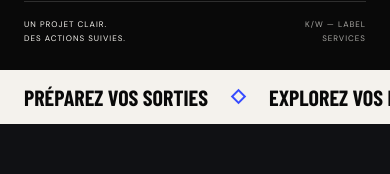
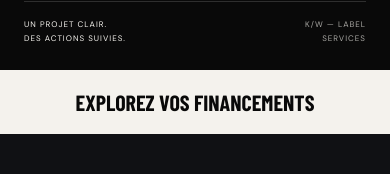
Before and after one commit to MonsieurMass/Kymia, a Next.js app in the folder vitrine/: page / in a window 390 px wide. Shown: the part 560-734 px from the top of the page. Built offline with nearby package versions, Linux system fonts and the light colour scheme; no server answers.

Commit message:
fix(vitrine): repair mobile ticker

```diff
--- a/vitrine/app/globals.css
+++ b/vitrine/app/globals.css
@@ -167,3 +167,9 @@
 .service-starter{display:grid;grid-template-columns:1fr 1fr;gap:70px;background:var(--paper);color:var(--ink)}.service-starter h2{font-size:clamp(50px,6vw,86px);margin:26px 0}.service-starter>div:first-child p{max-width:500px;color:#555}.service-starter h3{font:700 32px/1.1 var(--display);margin-bottom:22px}.service-starter ul{list-style:none;padding:0;margin:0}.service-starter li{position:relative;padding:17px 0 17px 34px;border-bottom:1px solid #c5c4bf}.service-starter li:before{content:'';position:absolute;left:3px;top:24px;width:9px;height:9px;border:1px solid var(--accent)}.service-result{margin:28px 0;padding:20px;border-left:3px solid var(--accent);background:#e9e7e1;color:#444}.service-result strong{display:block;margin-bottom:6px;color:var(--ink);font-size:12px;text-transform:uppercase;letter-spacing:1px}
 @media(max-width:900px){.quick-orientation{grid-template-columns:1fr;gap:38px}.service-starter{grid-template-columns:1fr;gap:35px}}
 @media(max-width:760px){.quick-orientation{gap:28px;scroll-margin-top:82px}.quick-orientation h2{font-size:48px;line-height:1}.quick-paths{grid-template-columns:1fr}.quick-paths button{min-height:64px;border-right:0;border-bottom:1px solid #ffffff2e;padding:14px 16px}.quick-paths button:last-child{border-bottom:0}.quick-paths button span{display:inline-block;margin:0 14px 0 0}.quick-result{padding:22px 18px}.quick-result h3{font-size:31px}.quick-result li{font-size:14px;line-height:1.55}.quick-actions{align-items:stretch;flex-direction:column;gap:8px}.quick-actions .button{width:100%}.quick-actions .text-link{min-height:46px;text-align:left}.service-starter{gap:26px}.service-starter h2{font-size:48px}.service-starter .button{width:100%}}
+
+/* Banderole mobile : un message entier à la fois, sans découpe latérale. */
+.ticker-item{display:inline-flex;align-items:center;gap:25px}.ticker-item .ticker-separator{margin-left:25px}
+@keyframes ticker-cycle{0%,28%{opacity:1;transform:translateY(0)}33%,95%{opacity:0;transform:translateY(8px)}96%,100%{opacity:1;transform:translateY(0)}}
+@media(max-width:760px){.ticker{position:relative;height:64px;padding:0;font-size:22px;display:block}.ticker .ticker-item{position:absolute;inset:0;display:flex!important;align-items:center;justify-content:center;padding:0 18px;text-align:center;opacity:0;animation:ticker-cycle 12s infinite}.ticker .ticker-item:nth-of-type(2){animation-delay:4s}.ticker .ticker-item:nth-of-type(3){animation-delay:8s}.ticker .ticker-separator{display:none!important}}
+@media(max-width:760px) and (prefers-reduced-motion:reduce){.ticker .ticker-item{animation:none!important;opacity:0;transform:none}.ticker .ticker-item:first-child{opacity:1}}
--- a/vitrine/app/page.tsx
+++ b/vitrine/app/page.tsx
@@ -1,8 +1,9 @@
 import Link from 'next/link';import {Button,Orbital,ContactCTA} from '../components/ui';import QuickOrientation from '../components/QuickOrientation';import {services} from '../lib/content';import {audiences,fundingLinks} from '../lib/editorial.mjs';
 export const metadata={alternates:{canonical:'/'}};
+const tickerItems=['PRÉPAREZ VOS SORTIES','EXPLOREZ VOS FINANCEMENTS','PILOTEZ VOTRE ACTIVITÉ'];
 export default function Home(){return <>
 <section className="hero"><div className="hero-top eyebrow"><span><b className="status-dot"/> Pour les artistes qui veulent mieux s’organiser.</span><span>Label services · France</span></div><div className="hero-stage"><div className="hero-copy"><h1>FAITES<br/>LA MUSIQUE.<br/><em>ON TIENT<br/>LE SYSTÈME.</em></h1><p>Sorties, financements et back-office<br className="desktop"/> pour les artistes et labels indépendants.</p><div className="hero-actions"><Button>Structurer mon projet</Button><Link prefetch={false} className="text-link" href="#orientation">Trouver mon point d’entrée</Link></div></div><Orbital/></div><div className="hero-bottom"><span>UN PROJET CLAIR.<br/>DES ACTIONS SUIVIES.</span><span className="scroll-note">Explorer le système KYMIA</span><span className="edition">K/W — LABEL SERVICES</span></div></section>
-<div className="ticker" aria-label="Sorties, financements, back-office"><span>PRÉPAREZ VOS SORTIES</span><i className="ticker-separator"/><span>EXPLOREZ VOS FINANCEMENTS</span><i className="ticker-separator"/><span>PILOTEZ VOTRE ACTIVITÉ</span><i className="ticker-separator"/></div>
+<div className="ticker" aria-label="Sorties, financements, back-office">{tickerItems.map(item=><span className="ticker-item" key={item}>{item}<i className="ticker-separator" aria-hidden="true"/></span>)}</div>
 <QuickOrientation/>
 <section className="manifest section"><div className="eyebrow">Notre rôle</div><div><h2>LE BACK-OFFICE<br/><span className="muted">DE VOTRE MUSIQUE.</span></h2><p className="large-copy">Vous créez et vous décidez.<br/>KYMIA organise ce qui doit avancer.</p><p>Chaque projet doit pouvoir être compris, transmis et suivi : les bonnes informations, un responsable, des actions datées et des validations claires.</p><Link prefetch={false} className="text-link arrow-link" href="/a-propos">Comprendre le système KYMIA</Link></div></section>
 <section className="expertise section"><div className="section-heading"><div><div className="eyebrow">Trois portes d’entrée</div><h2>VOTRE BESOIN.<br/>UN PARCOURS CLAIR.</h2></div><p>Commencez par ce qui vous bloque aujourd’hui.<br/>Le périmètre est défini avant chaque mission.</p></div><div className="service-grid">{services.map((s,i)=><Link prefetch={false} href={'/'+s.slug} key={s.slug} className="service-card"><div className="service-top"><span>0{i+1}</span><span className="ui-arrow" aria-hidden="true"/></div><div className={'service-symbol symbol-'+i} aria-hidden="true"><i/></div><span className="eyebrow">{s.tag}</span><h3>{s.name}</h3><p>{s.desc}</p></Link>)}</div></section>
```
Also changed, not shown: vitrine/tests/practical-browser.mjs (+5 -1 lines).
